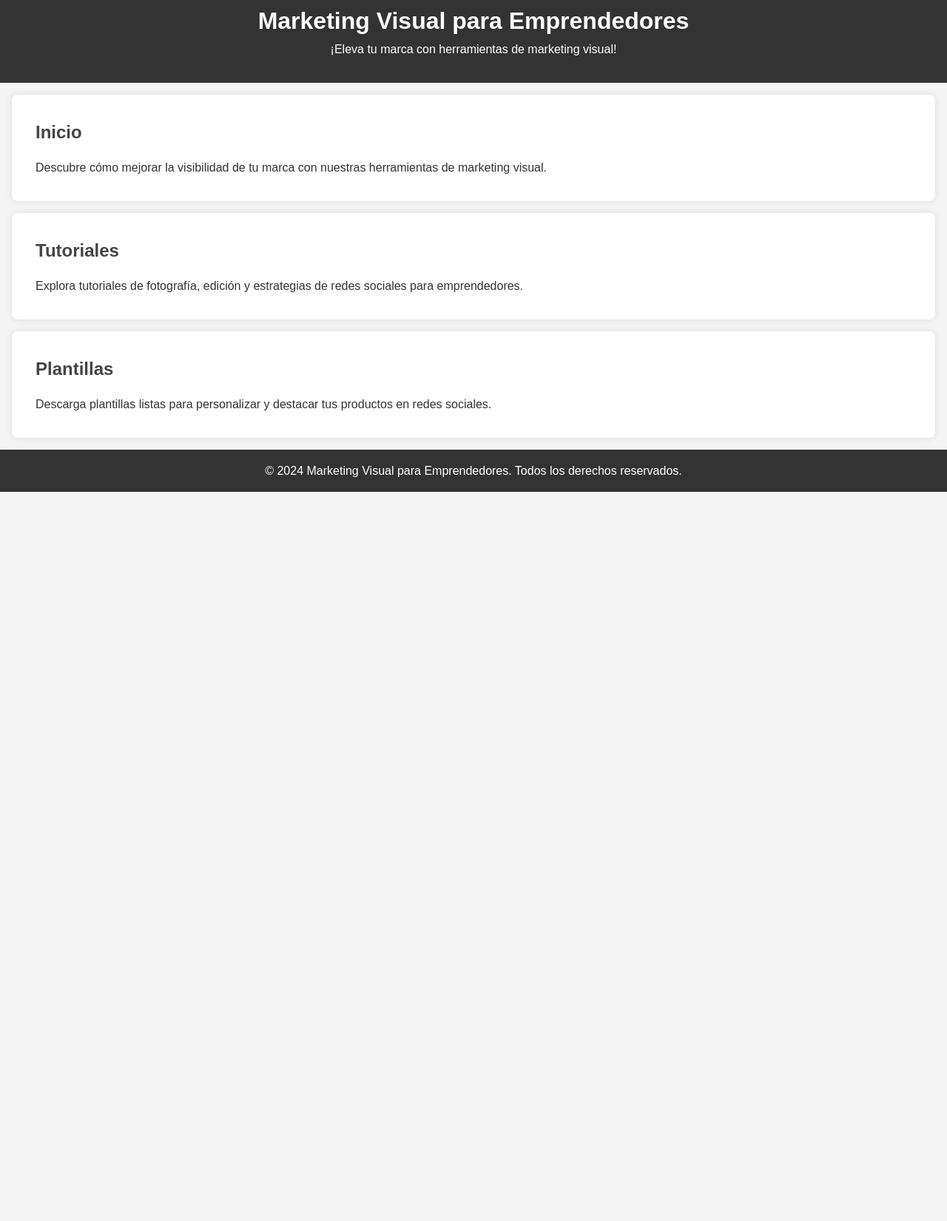
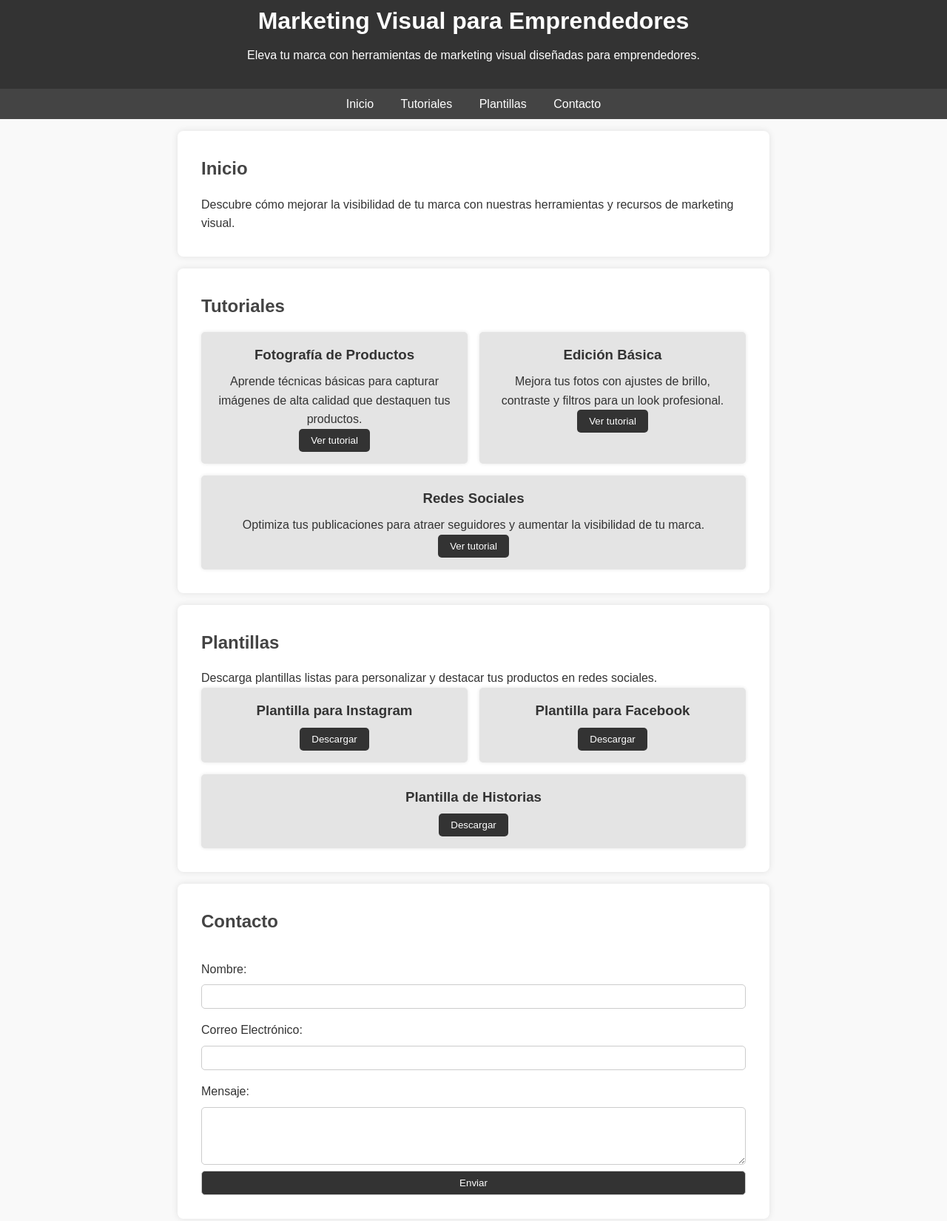
Before and after one commit to SebasLopez2681/marketing-visual, a plain HTML site: page index.html in a window 1280 px wide. Shown: the part 29-1680 px from the top of the page at 74% size. Before the commit the page ends 800 px from the top, so only its background shows below. Drawn offline with Linux system fonts and the light colour scheme.

Commit message:
Add files via upload

```diff
--- a/index.html
+++ b/index.html
@@ -10,30 +10,99 @@
   <!-- Encabezado -->
   <header>
     <h1>Marketing Visual para Emprendedores</h1>
-    <p>¡Eleva tu marca con herramientas de marketing visual!</p>
+    <p>Eleva tu marca con herramientas de marketing visual diseñadas para emprendedores.</p>
   </header>
+
+  <!-- Menú de Navegación -->
+  <nav>
+    <ul>
+      <li><a href="#inicio">Inicio</a></li>
+      <li><a href="#tutoriales">Tutoriales</a></li>
+      <li><a href="#plantillas">Plantillas</a></li>
+      <li><a href="#contacto">Contacto</a></li>
+    </ul>
+  </nav>
 
   <!-- Sección de Inicio -->
   <section id="inicio">
     <h2>Inicio</h2>
-    <p>Descubre cómo mejorar la visibilidad de tu marca con nuestras herramientas de marketing visual.</p>
+    <p>Descubre cómo mejorar la visibilidad de tu marca con nuestras herramientas y recursos de marketing visual.</p>
   </section>
 
   <!-- Sección de Tutoriales -->
   <section id="tutoriales">
     <h2>Tutoriales</h2>
-    <p>Explora tutoriales de fotografía, edición y estrategias de redes sociales para emprendedores.</p>
+    <div class="content-grid">
+      <div class="card">
+        <h3>Fotografía de Productos</h3>
+        <p>Aprende técnicas básicas para capturar imágenes de alta calidad que destaquen tus productos.</p>
+        <button>Ver tutorial</button>
+      </div>
+      <div class="card">
+        <h3>Edición Básica</h3>
+        <p>Mejora tus fotos con ajustes de brillo, contraste y filtros para un look profesional.</p>
+        <button>Ver tutorial</button>
+      </div>
+      <div class="card">
+        <h3>Redes Sociales</h3>
+        <p>Optimiza tus publicaciones para atraer seguidores y aumentar la visibilidad de tu marca.</p>
+        <button>Ver tutorial</button>
+      </div>
+    </div>
   </section>
 
   <!-- Sección de Plantillas -->
   <section id="plantillas">
     <h2>Plantillas</h2>
     <p>Descarga plantillas listas para personalizar y destacar tus productos en redes sociales.</p>
+    <div class="template-grid">
+      <div class="template-card">
+        <h3>Plantilla para Instagram</h3>
+        <button>Descargar</button>
+      </div>
+      <div class="template-card">
+        <h3>Plantilla para Facebook</h3>
+        <button>Descargar</button>
+      </div>
+      <div class="template-card">
+        <h3>Plantilla de Historias</h3>
+        <button>Descargar</button>
+      </div>
+    </div>
+  </section>
+
+  <!-- Sección de Contacto -->
+  <section id="contacto">
+    <h2>Contacto</h2>
+    <form>
+      <label for="nombre">Nombre:</label>
+      <input type="text" id="nombre" name="nombre" required>
+
+      <label for="email">Correo Electrónico:</label>
+      <input type="email" id="email" name="email" required>
+
+      <label for="mensaje">Mensaje:</label>
+      <textarea id="mensaje" name="mensaje" rows="4" required></textarea>
+
+      <button type="submit">Enviar</button>
+    </form>
   </section>
 
   <!-- Pie de página -->
   <footer>
     <p>&copy; 2024 Marketing Visual para Emprendedores. Todos los derechos reservados.</p>
   </footer>
+
+  <!-- Script de Desplazamiento Suave -->
+  <script>
+    document.querySelectorAll('nav ul li a').forEach(anchor => {
+      anchor.addEventListener('click', function(e) {
+        e.preventDefault();
+        document.querySelector(this.getAttribute('href')).scrollIntoView({
+          behavior: 'smooth'
+        });
+      });
+    });
+  </script>
 </body>
 </html>
--- a/styles.css
+++ b/styles.css
@@ -7,23 +7,53 @@
 
 body {
   font-family: Arial, sans-serif;
+  background-color: #f9f9f9;
+  color: #333;
   line-height: 1.6;
-  background-color: #f4f4f4;
-  color: #333;
 }
 
 /* Encabezado */
 header {
   background-color: #333;
   color: #fff;
+  text-align: center;
   padding: 2rem;
+}
+
+header h1 {
+  margin-bottom: 0.5rem;
+}
+
+/* Navegación */
+nav {
+  background-color: #444;
   text-align: center;
+}
+
+nav ul {
+  list-style: none;
+}
+
+nav ul li {
+  display: inline;
+}
+
+nav ul li a {
+  color: #fff;
+  padding: 0.5rem 1rem;
+  display: inline-block;
+  text-decoration: none;
+}
+
+nav ul li a:hover {
+  background-color: #555;
 }
 
 /* Secciones */
 section {
   padding: 2rem;
-  margin: 1rem;
+  margin: 1rem auto;
+  max-width: 800px;
   background-color: #fff;
   border-radius: 8px;
   box-shadow: 0 0 10px rgba(0, 0, 0, 0.1);
@@ -34,11 +64,63 @@ section h2 {
   color: #444;
 }
 
+/* Grid de Contenido */
+.content-grid, .template-grid {
+  display: flex;
+  gap: 1rem;
+  flex-wrap: wrap;
+  justify-content: center;
+}
+
+/* Tarjetas de Tutoriales */
+.card, .template-card {
+  flex: 1 1 250px;
+  padding: 1rem;
+  background-color: #e4e4e4;
+  border-radius: 5px;
+  text-align: center;
+  box-shadow: 0 0 5px rgba(0, 0, 0, 0.1);
+}
+
+.card h3, .template-card h3 {
+  margin-bottom: 0.5rem;
+}
+
+button {
+  background-color: #333;
+  color: #fff;
+  padding: 0.5rem 1rem;
+  border: none;
+  border-radius: 5px;
+  cursor: pointer;
+}
+
+button:hover {
+  background-color: #555;
+}
+
+/* Formulario de Contacto */
+form {
+  display: flex;
+  flex-direction: column;
+}
+
+form label {
+  margin-top: 1rem;
+}
+
+form input, form textarea, form button {
+  margin-top: 0.5rem;
+  padding: 0.5rem;
+  border: 1px solid #ccc;
+  border-radius: 5px;
+}
+
 /* Pie de página */
 footer {
   text-align: center;
   padding: 1rem;
   background-color: #333;
   color: #fff;
-  margin-top: 1rem;
+  margin-top: 2rem;
 }
```
